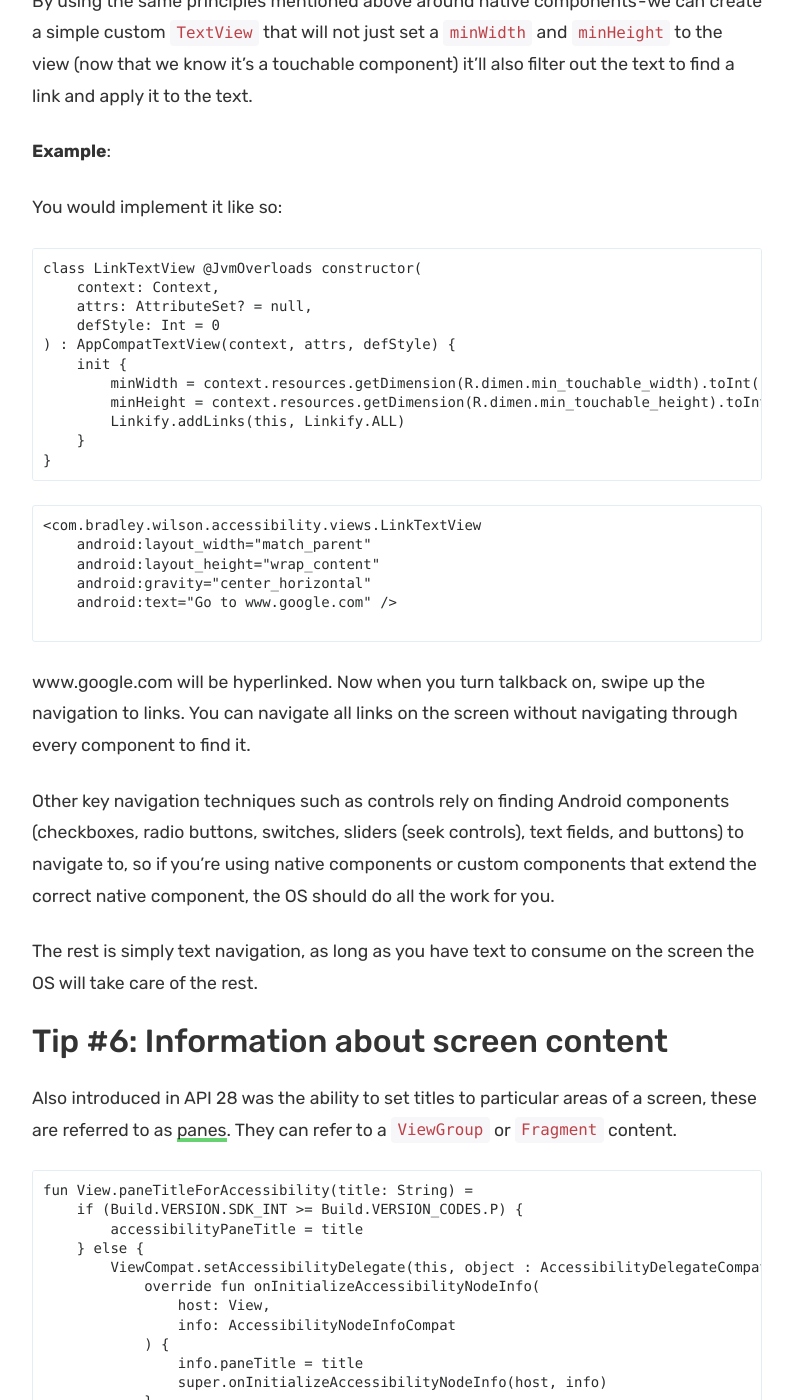
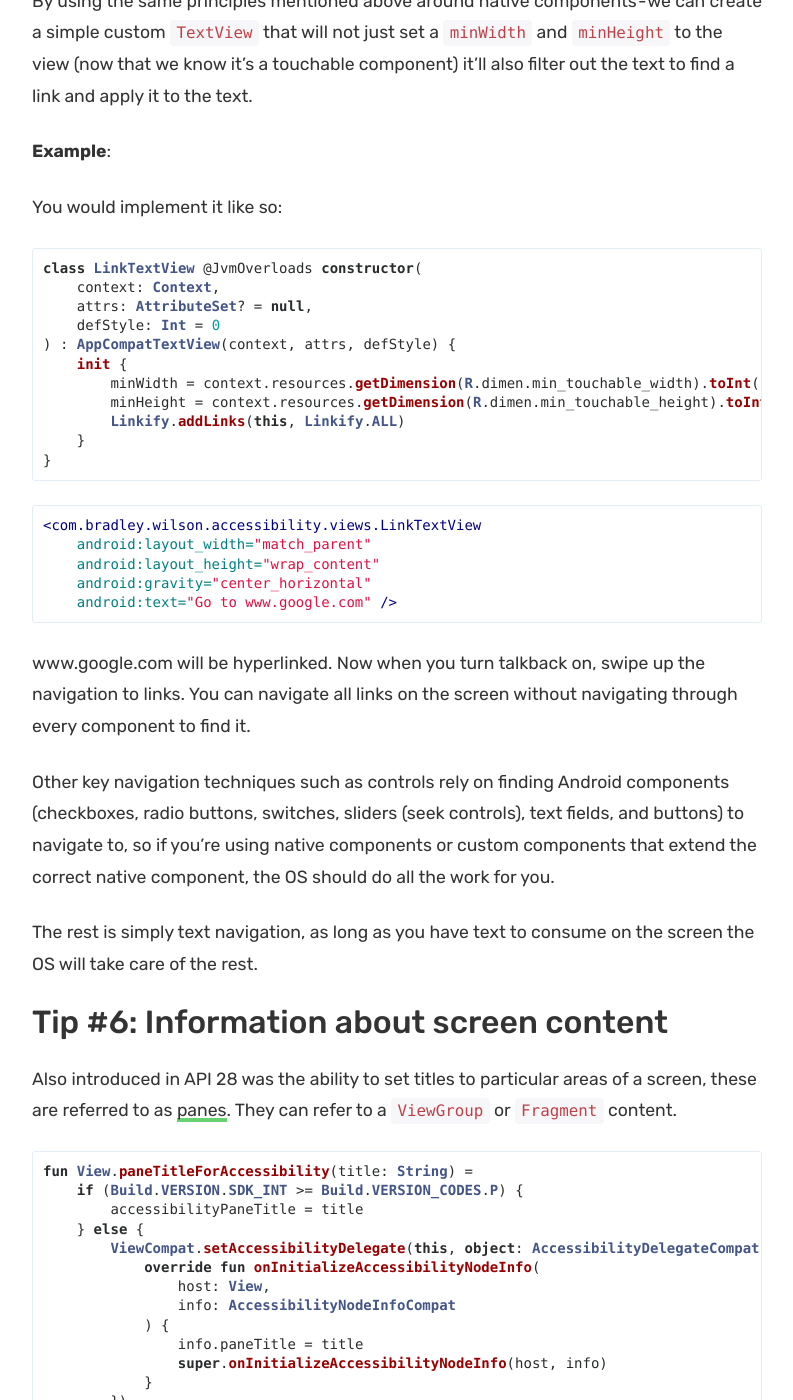
Before and after one commit to wireapp/wireapp.github.io, a Jekyll site: the page built from _posts/2020-07-10-android-accessibility-development-doesnt-have-to-be-scary.md, in a window 1280 px wide and 1400 px high, scrolled down 5546 px. Shown: the whole window, without its empty margins (433-1226 px from the left). Built offline with Jekyll 4.4.1, drawn with Linux system fonts in a browser that asks for light colours; comment, search, counter and statistics services are not loaded; some of the changed text lies outside the part shown.

Commit message:
rebased with master

````diff
--- a/_posts/2020-07-10-android-accessibility-development-doesnt-have-to-be-scary.md
+++ b/_posts/2020-07-10-android-accessibility-development-doesnt-have-to-be-scary.md
@@ -29,7 +29,7 @@ If you create a custom component that doesn't extend from the intended view you
 
 If we use a `TextView`, apply a click listener to it to navigate somewhere else. A non-accessible user may not notice anything different. But for an accessibility user, we lose some key talkback capabilities that come with it.
 
-```
+```xml
 <TextView
     android:layout_width="match_parent"
     android:layout_height="wrap_content"
@@ -42,7 +42,7 @@ If we have talkback enabled and navigate to this `TextView` the user will hear:
 
 But if we use a `Button` (which is the intended component here):
 
-```
+```xml
 <Button
     style="@style/Widget.MaterialComponents.Button.TextButton"
     android:layout_width="match_parent"
@@ -54,7 +54,7 @@ But if we use a `Button` (which is the intended component here):
 
 These subtle changes make it consistent and provide more information for the accessibility users who are not only using your application, but other apps in the ecosystem.
 
-## Tip #2: Avoid forcing focus on views
+## Tip #2: Avoid forcing focus on views
 
 Focus **should not** be forced on any component for accessible users without a clear intent or interaction from them.
 
@@ -69,12 +69,12 @@ If you still need to request focus for better user experience, you can query the
 
 **Example**:
 
-```
+```kotlin
 fun View.screenReaderFocusable() =
     if (Build.VERSION.SDK_INT >= Build.VERSION_CODES.P) {
         isScreenReaderFocusable = true
     } else {
-        ViewCompat.setAccessibilityDelegate(this, object : AccessibilityDelegateCompat() {
+        ViewCompat.setAccessibilityDelegate(this, object: AccessibilityDelegateCompat() {
             override fun onInitializeAccessibilityNodeInfo(
                 host: View,
                 info: AccessibilityNodeInfoCompat
@@ -87,7 +87,7 @@ fun View.screenReaderFocusable() =
 ```
 You can call it like this:
 
-```
+```kotlin
 private fun requestFocus(view: View) {
     if (!accessibility.isTalkbackEnabled()) {
         view.requestFocus()
@@ -95,9 +95,9 @@ private fun requestFocus(view: View) {
 }
 ```
 
-If you want more control of focus when talkback is enabled take a look at android:ScreenReaderFocusable (which was introduced in API 28). If you are using AndroidX, you can also achieve this in a backwards compatible way (API 19 and above) like below:
+If you want more control of focus when talkback is enabled take a look at `android:ScreenReaderFocusable` (which was introduced in API 28). If you are using AndroidX, you can also achieve this in a backwards compatible way (API 19 and above) like below:
 
-## Tip #3: Touch Target Size
+## Tip #3: Touch Target Size
 
 As a rule of thumb, all touchable components should be at least 48dp in height by 48dp in width so users with dexterity issues can navigate the application easier. You can achieve this in several ways:
 
@@ -113,7 +113,7 @@ When navigating through UI flows, we want the experience to be as seamless as po
 
 **Note**: For components that do not add too much value to accessibility, or exist purely for decoration, you can also set the `contentDescription="@null"` which won't hurt the navigation experience for switch access users.
 
-## Tip #5: Help talkback users navigate faster
+## Tip #5: Help talkback users navigate faster
 
 Talkback users can swipe up to change the controls for how screen readers navigates the content on the screen. The screen reader can be followed in multiple ways (Headings, Paragraphs, Lines, Words, Characters, Controls, Links). I'll cover examples for headings and links below, you can find out about the rest [here](https://support.google.com/accessibility/android/answer/6006598?hl=en&ref_topic=3529932).
 
@@ -122,7 +122,7 @@ The Android OS doesn't know too much about what a heading is in the context of y
 
 For those targeting API 28 or above, you can simply add this to your view xml attribute as true. Otherwise, you can override the node information on a new `AccessibilityDelegate` for the view you want to declare a header and set the isHeading value true.
 
-```
+```kotlin
 fun View.headingForAccessibility() =
     if (Build.VERSION.SDK_INT >= Build.VERSION_CODES.P) {
         isAccessibilityHeading = true
@@ -141,7 +141,7 @@ fun View.headingForAccessibility() =
 ```
 You can then use it like so:
 
-```
+```kotlin
 headingTextView.headingForAccessibility()
 
 ```
@@ -158,7 +158,7 @@ By using the same principles mentioned above around native components - we c
 
 You would implement it like so:
 
-```
+```kotlin
 class LinkTextView @JvmOverloads constructor(
     context: Context,
     attrs: AttributeSet? = null,
@@ -172,13 +172,12 @@ class LinkTextView @JvmOverloads constructor(
 }
 ```
 
-```
+```xml
 <com.bradley.wilson.accessibility.views.LinkTextView
     android:layout_width="match_parent"
     android:layout_height="wrap_content"
     android:gravity="center_horizontal"
     android:text="Go to www.google.com" />
-
 ```
 
 www.google.com will be hyperlinked. Now when you turn talkback on, swipe up the navigation to links. You can navigate all links on the screen without navigating through every component to find it.
@@ -187,15 +186,15 @@ Other key navigation techniques such as controls rely on finding Android compone
 
 The rest is simply text navigation, as long as you have text to consume on the screen the OS will take care of the rest.
 
-## Tip #6: Information about screen content
+## Tip #6: Information about screen content
 Also introduced in API 28 was the ability to set titles to particular areas of a screen, these are referred to as [panes](https://developer.android.com/about/versions/pie/android-9.0#a11y-pane-titles). They can refer to a `ViewGroup` or `Fragment` content.
 
-```
+```kotlin
 fun View.paneTitleForAccessibility(title: String) =
     if (Build.VERSION.SDK_INT >= Build.VERSION_CODES.P) {
         accessibilityPaneTitle = title
     } else {
-        ViewCompat.setAccessibilityDelegate(this, object : AccessibilityDelegateCompat() {
+        ViewCompat.setAccessibilityDelegate(this, object: AccessibilityDelegateCompat() {
             override fun onInitializeAccessibilityNodeInfo(
                 host: View,
                 info: AccessibilityNodeInfoCompat
@@ -210,13 +209,13 @@ fun View.paneTitleForAccessibility(title: String) =
 
 It'd look something like this:
 
-```
+```kotlin
 paneView.paneTitleForAccessibility(getString(R.string.pain_title))
 ```
 
 **Note**: As accessibility is user facing, always use strings from the strings.xml so you can take advantage of [localisation](https://developer.android.com/guide/topics/resources/localization).
 
-## Tip #7: Testing can be easy!
+## Tip #7: Testing can be easy!
 
 ### Analysis tools
 
````
Also changed, not shown: other parts of _posts/2020-07-10-android-accessibility-development-doesnt-have-to-be-scary.md (+3 -3 lines).
